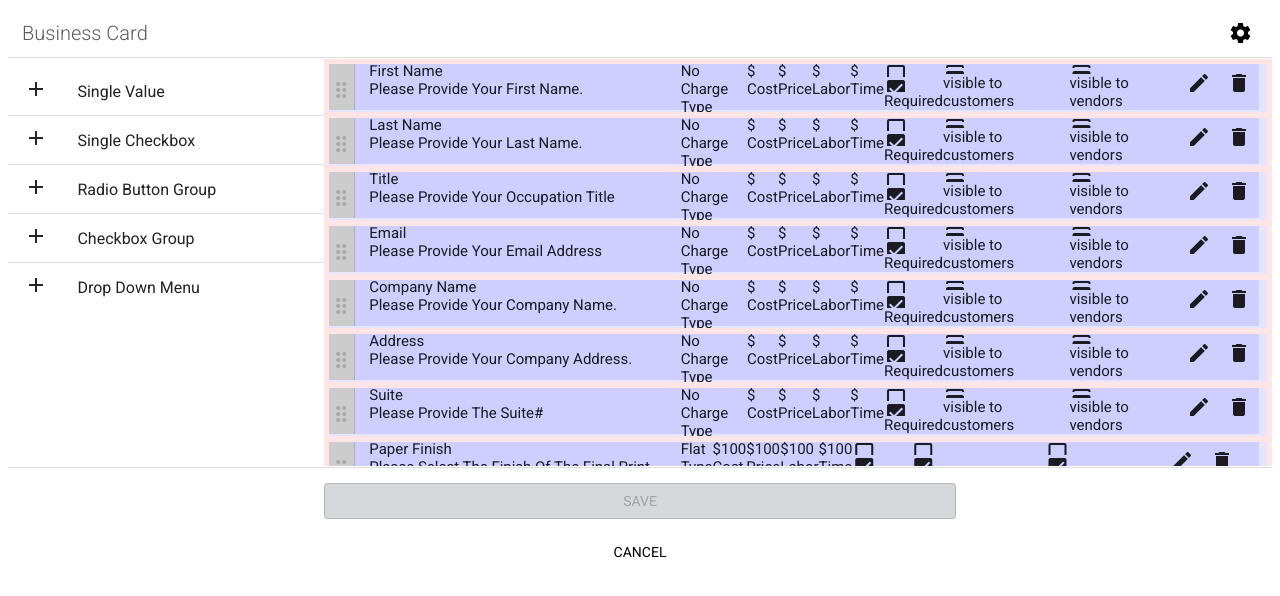
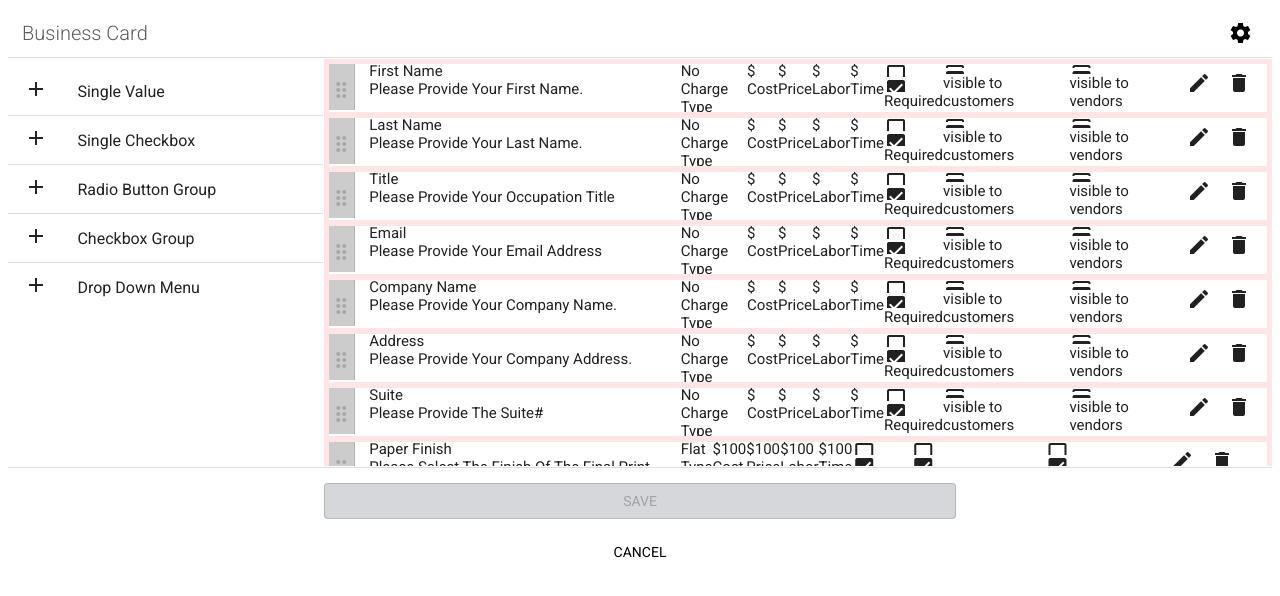
Before and after one commit to elwood-berry/esbcore-form-builder, an Angular app: page / in a window 1280 px wide. Shown: the top 596 px of the page. Built offline with nearby package versions, Linux system fonts and the light colour scheme.

Commit message:
1 file modified

```diff
--- a/src/assets/scss/_attr-item.scss
+++ b/src/assets/scss/_attr-item.scss
@@ -1,6 +1,6 @@
 // ATTRIBUTE OPTION (SINGLE & MULTIPLE)
 .attribute-option {
-  background-color: map-get($core-demo, alpha);
+  // background-color: map-get($core-demo, alpha);
   margin-bottom: 6px;
 
   &:hover {
@@ -10,7 +10,7 @@
 
   // ATTRIBUTE PANEL.
   .attribute-item {
-    background-color: map-get($core-demo, alpha);
+    // background-color: map-get($core-demo, alpha);
     cursor: grab;
     height: 48px;
     margin-bottom: 5px;
@@ -42,7 +42,7 @@
     box-shadow: none;
 
     .mat-expansion-panel-header {
-      background-color: map-get($core-demo, alpha);
+      // background-color: map-get($core-demo, alpha);
       padding: 0;
     }
   }
```
